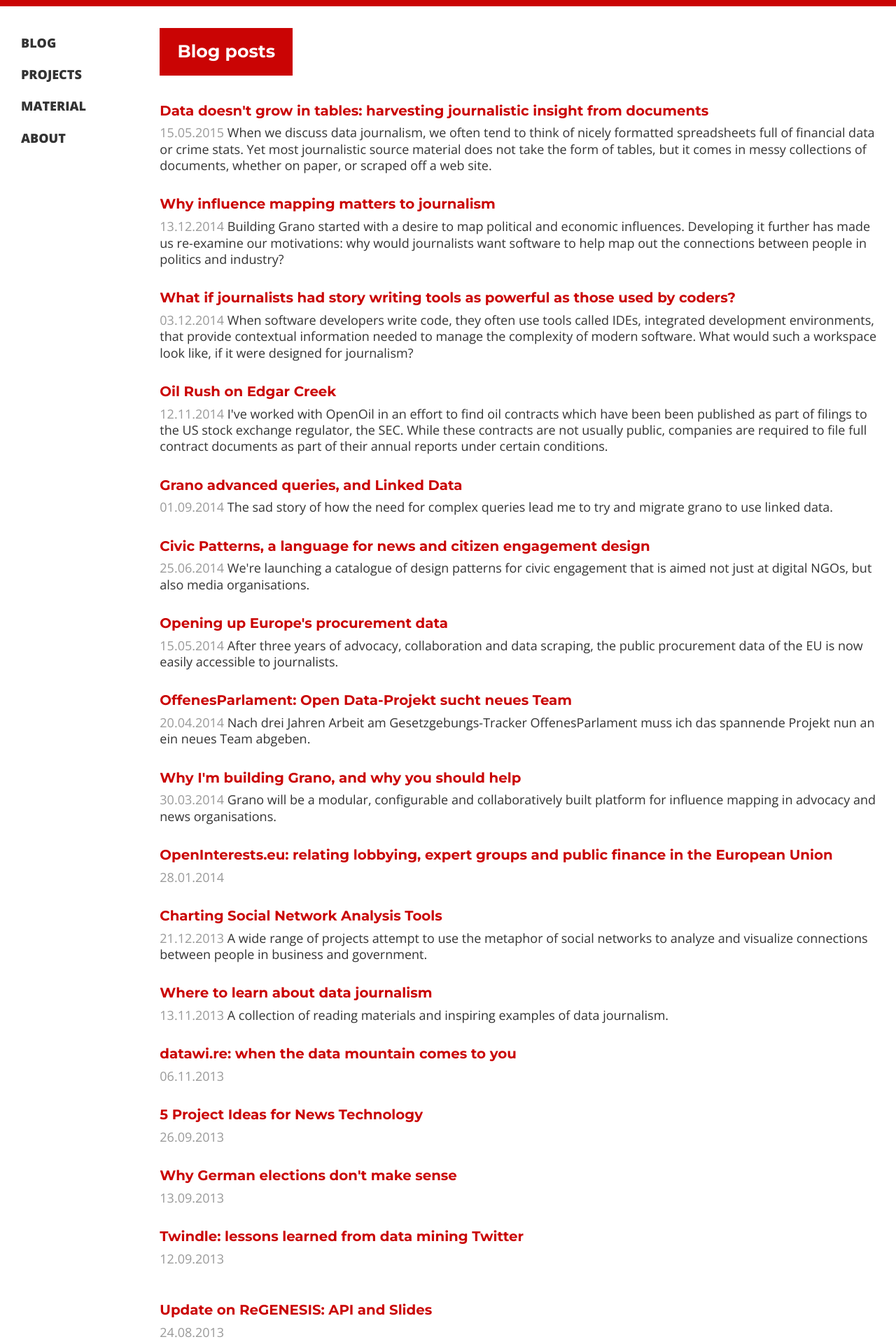
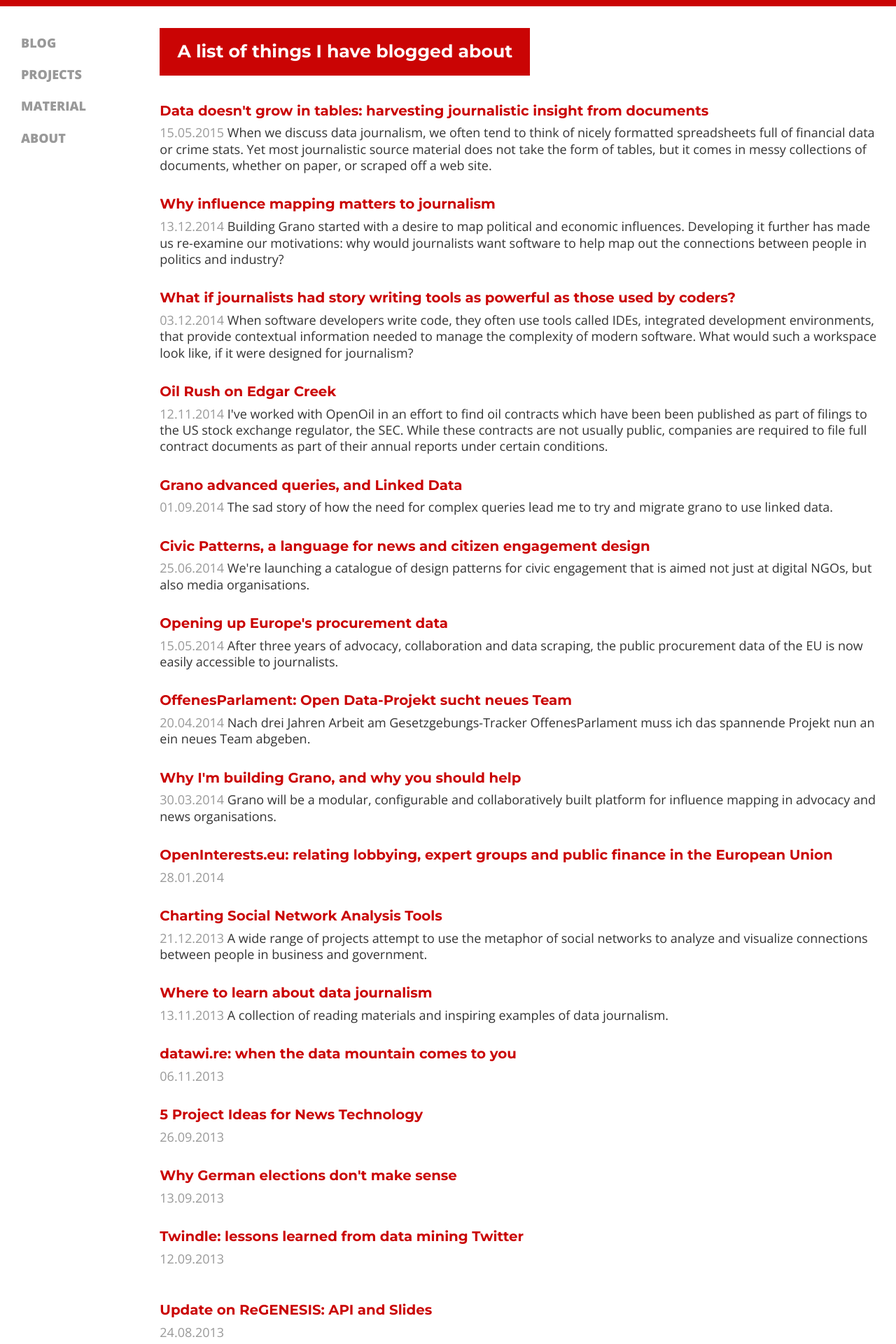
Before and after one commit to pudo/pudo.org, a Jekyll site: the page built from blog/index.html, in a window 1280 px wide. Shown: the top 1920 px of the page at 70% size. Built offline with Jekyll 4.4.1, drawn with Linux system fonts in a browser that asks for light colours; nearby versions of some CDN libraries; Markdown is read by kramdown in place of the engine named in the settings.

Commit message:
Minor design fixes.

```diff
--- a/_layouts/post.html
+++ b/_layouts/post.html
@@ -15,7 +15,7 @@
       Please enable JavaScript to view the <a href="http://disqus.com/?ref_noscript">comments powered by Disqus.</a>
     </noscript>
   </div>
-  <div class="col-lg-4 sidebar">
+  <div class="col-lg-4 sidebar visible-lg-block">
     <h2 class="side-banner">Other blog posts</h2>
     <ul>
       {% for post in site.categories.blog limit:8 %}
--- a/assets/style/style.scss
+++ b/assets/style/style.scss
@@ -150,7 +150,7 @@
       text-transform: uppercase;
       a {
         text-decoration: none;
-        color: $font-color;
+        color: $light-font-color;
 
         &:hover {
           background-color: transparent;
@@ -189,14 +189,15 @@
 /* Footer area */
 
 footer {
-  $col: #333;
+  $col: white;
   @include plainfont();
   @include smalltext();
 
   margin: 2em 0 1m 0;
   padding: 1em 0 1em 0;
   color: $col;
-  border-top: 1px solid #ddd;
+  background-color: $light-font-color;
+  border-top: 1px solid $light-font-color;
 
   a {
     text-decoration: underline;
--- a/blog/index.html
+++ b/blog/index.html
@@ -1,6 +1,6 @@
 ---
 layout: page
-title: Blog posts
+title: A list of things I have blogged about
 ---
 
 <ul class="entries">
```
